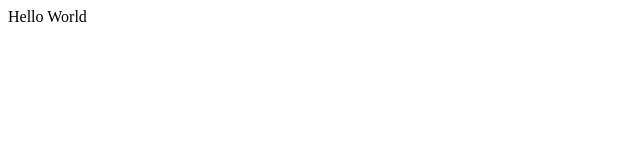
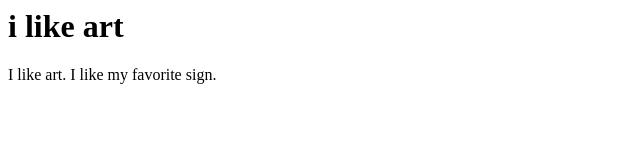
Before and after one commit to MikeJMSmith/I-like-art, a plain HTML site: page index.html in a window 1280 px wide. Shown: the whole page, without its empty margins (0-640 px from the left). Drawn offline with Linux system fonts and the light colour scheme.

Commit message:
Ian's first change

```diff
--- a/index.html
+++ b/index.html
@@ -1 +1,2 @@
-Hello World
+<h1>i like art</h1>
+<p> I like art.  I like my favorite sign.</p>
```
